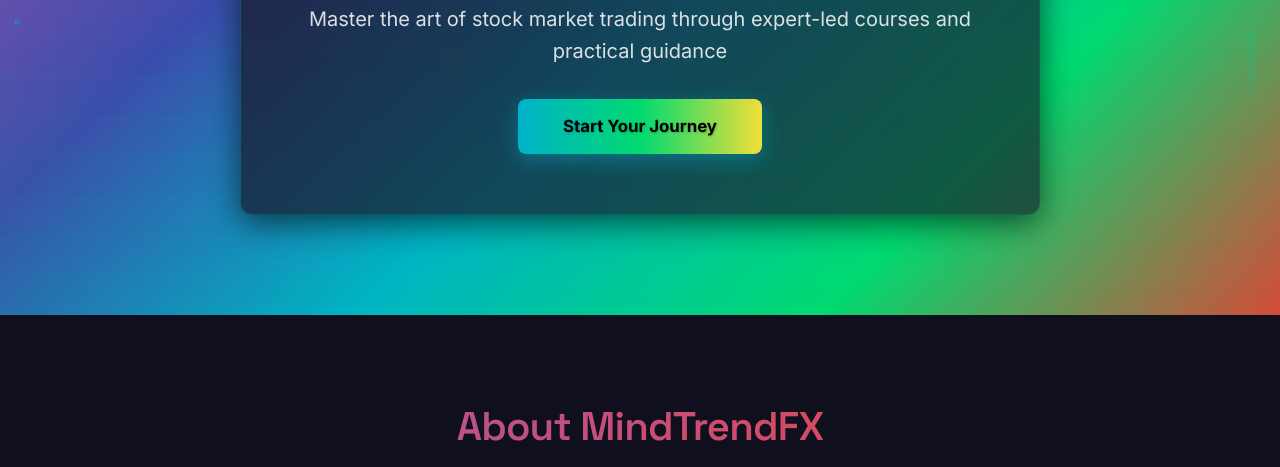
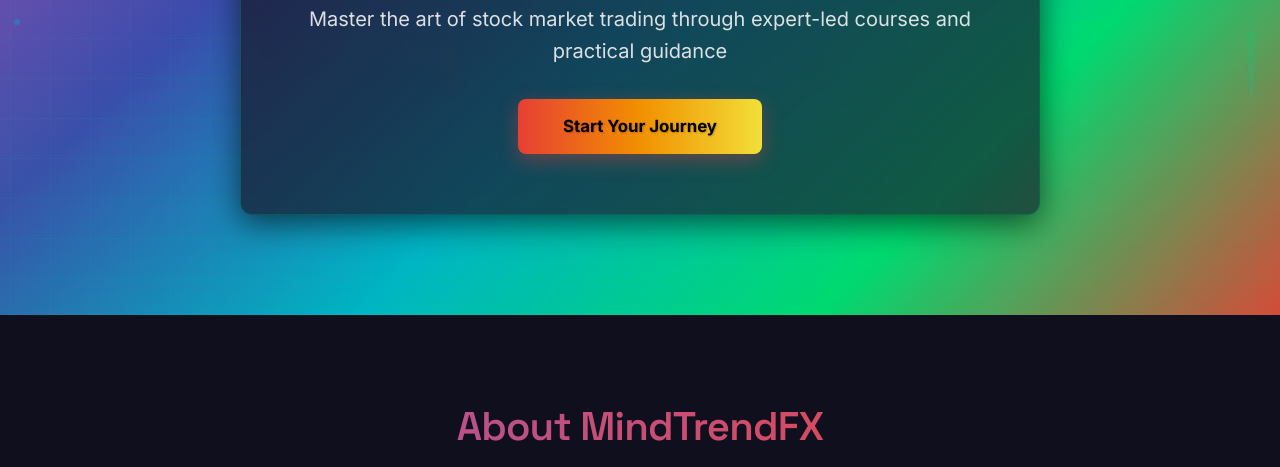
Before and after one commit to mindtrendfx/MindTrendFX, a website: page index.html in a window 1280 px wide. Shown: the part 333-800 px from the top of the page. Drawn offline with Linux system fonts and the light colour scheme.

Commit message:
style: Update CTA button to red-orange-yellow VIBGYOR gradient
- Change button gradient from cyan-green-yellow to red-orange-yellow
- Default state: Red (#f44336) → Orange (#ff9800) → Yellow (#ffeb3b)
- Hover state: Orange → Yellow → Golden amber (#ffb300)
- Update box-shadow color from cyan to orange (244, 67, 54)
- Enhance visual hierarchy with warm, energetic color scheme
- Red tones draw attention and encourage action

```diff
--- a/css/style.css
+++ b/css/style.css
@@ -188,7 +188,7 @@
 
 .cta-button {
     display: inline-block;
-    background: linear-gradient(90deg, var(--vibgyor-blue) 0%, var(--vibgyor-green) 50%, var(--vibgyor-yellow) 100%);
+    background: linear-gradient(90deg, var(--vibgyor-red) 0%, var(--vibgyor-orange) 50%, var(--vibgyor-yellow) 100%);
     color: #000000;
     padding: 14px 45px;
     border-radius: var(--border-radius);
@@ -197,14 +197,14 @@
     font-size: 1.05rem;
     transition: var(--transition);
     cursor: pointer;
-    box-shadow: 0 6px 20px rgba(0, 188, 212, 0.4);
+    box-shadow: 0 6px 20px rgba(244, 67, 54, 0.4);
     text-shadow: 1px 1px 2px rgba(0, 0, 0, 0.2);
 }
 
 .cta-button:hover {
-    background: linear-gradient(90deg, var(--vibgyor-green) 0%, var(--vibgyor-yellow) 50%, var(--vibgyor-orange) 100%);
+    background: linear-gradient(90deg, var(--vibgyor-orange) 0%, var(--vibgyor-yellow) 50%, #ffb300 100%);
     transform: translateY(-3px);
-    box-shadow: 0 12px 35px rgba(0, 230, 118, 0.6);
+    box-shadow: 0 12px 35px rgba(255, 152, 0, 0.6);
     text-shadow: 1px 1px 3px rgba(0, 0, 0, 0.3);
 }
 
```
